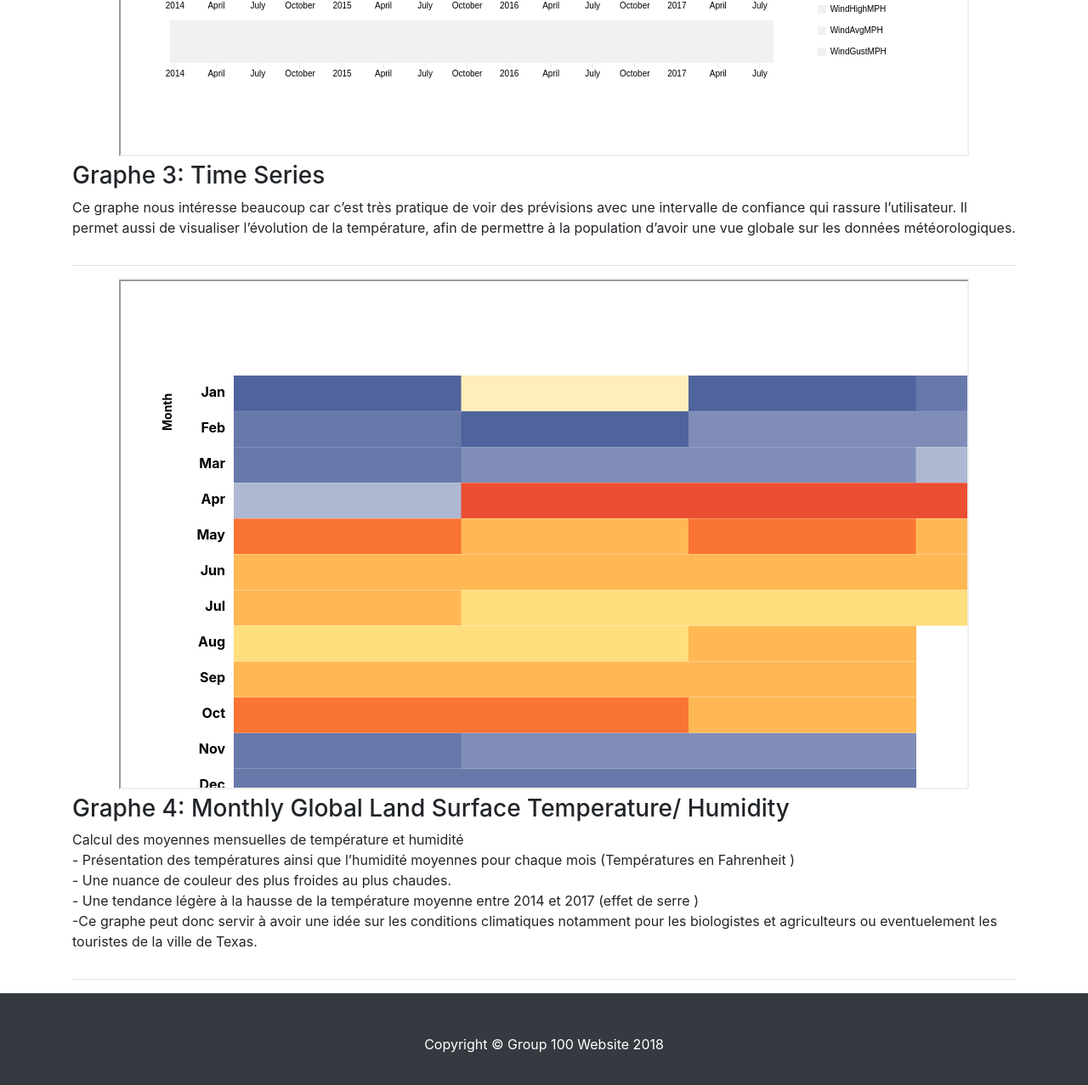
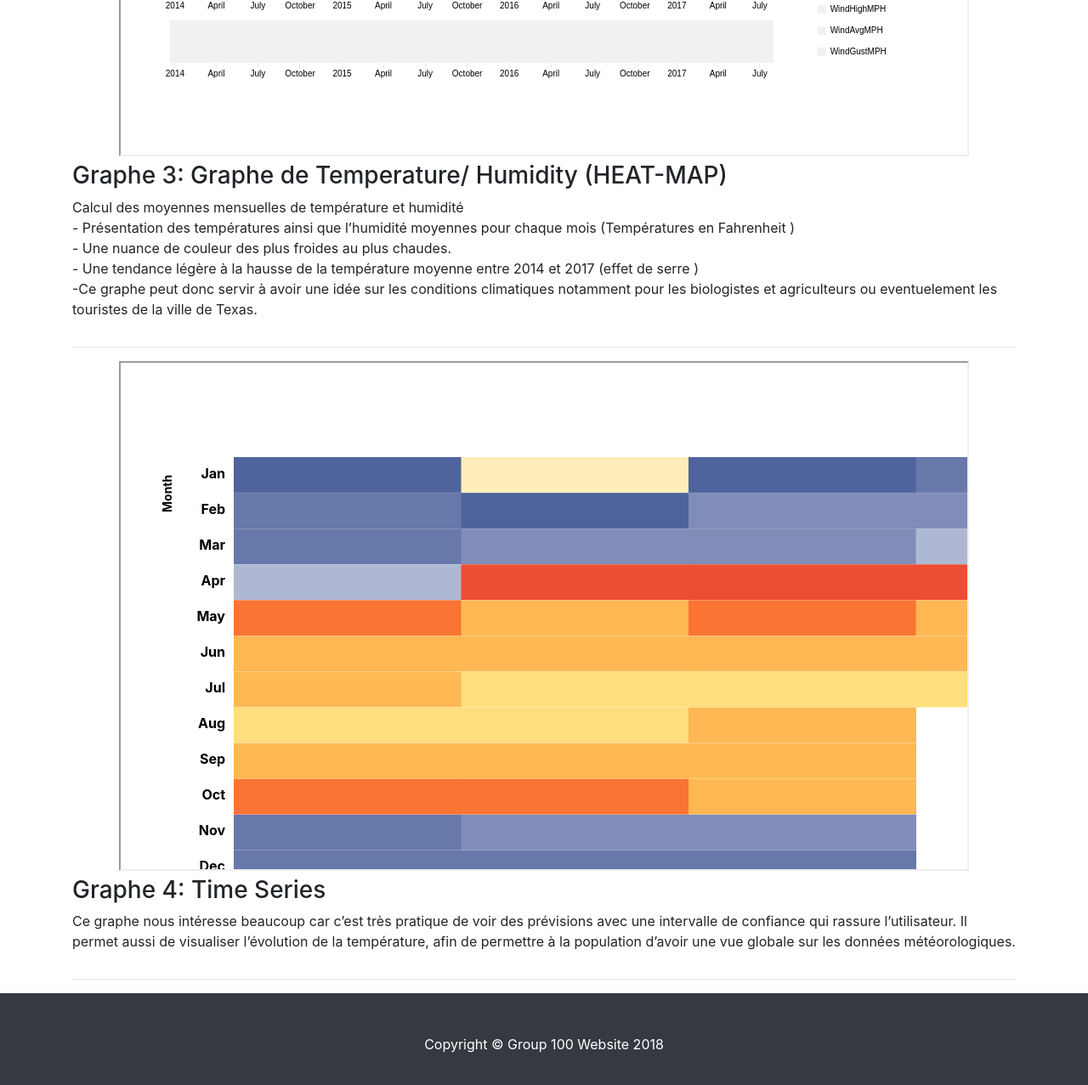
Before and after one commit to Data-Viz-Group100/station-climatique-austin.github.io, a plain HTML site: page index.html in a window 1280 px wide. Shown: the part 2274-3551 px from the top of the page at 85% size. Drawn offline with nearby package versions, Linux system fonts and the light colour scheme.

Commit message:
Update index.html

```diff
--- a/index.html
+++ b/index.html
@@ -122,9 +122,22 @@
                 </div>
             </div>
             <div class="col-lg-12">
-                <h3 >Graphe 3: Time Series</h3>
-                <p>Ce graphe nous intéresse beaucoup car c’est très pratique de voir des prévisions avec une intervalle de confiance qui rassure l’utilisateur.
-                  Il permet aussi de visualiser l’évolution de la température, afin de permettre à la population d’avoir une vue globale sur les données météorologiques.
+                <h3 >Graphe 3: Graphe de Temperature/ Humidity (HEAT-MAP) </h3>
+
+
+            <p> Calcul des moyennes mensuelles de température et humidité <br/>
+
+            -	Présentation des températures ainsi que l’humidité moyennes pour chaque mois
+               (Températures en Fahrenheit ) <br/>
+            - Une nuance de couleur  des plus froides au plus chaudes. <br/>
+
+            -	Une tendance légère à la hausse de la température moyenne entre 2014 et 2017 (effet de serre )<br/>
+
+             -Ce graphe peut donc servir à avoir une idée sur  les conditions climatiques notamment pour les biologistes et agriculteurs ou eventuelement les touristes de la ville de Texas.
+
+
+            </p>
+
 
                 </p>
             </div>
@@ -140,21 +153,11 @@
             </div>
           </div>
           <div class="col-lg-12">
-              <h3 >Graphe 4: Monthly Global Land Surface Temperature/ Humidity</h3>
+           <h3 >Graphe 4: Time Series</h3>
+                <p>Ce graphe nous intéresse beaucoup car c’est très pratique de voir des prévisions avec une intervalle de confiance qui rassure l’utilisateur.
+                  Il permet aussi de visualiser l’évolution de la température, afin de permettre à la population d’avoir une vue globale sur les données météorologiques.
 
-
-            <p> Calcul des moyennes mensuelles de température et humidité <br/>
-
-            -	Présentation des températures ainsi que l’humidité moyennes pour chaque mois
-               (Températures en Fahrenheit ) <br/>
-            - Une nuance de couleur  des plus froides au plus chaudes. <br/>
-
-            -	Une tendance légère à la hausse de la température moyenne entre 2014 et 2017 (effet de serre )<br/>
-
-             -Ce graphe peut donc servir à avoir une idée sur  les conditions climatiques notamment pour les biologistes et agriculteurs ou eventuelement les touristes de la ville de Texas.
-
-
-            </p>
+                </p>
           </div>
       </div>
       <!-- /.row -->
```
